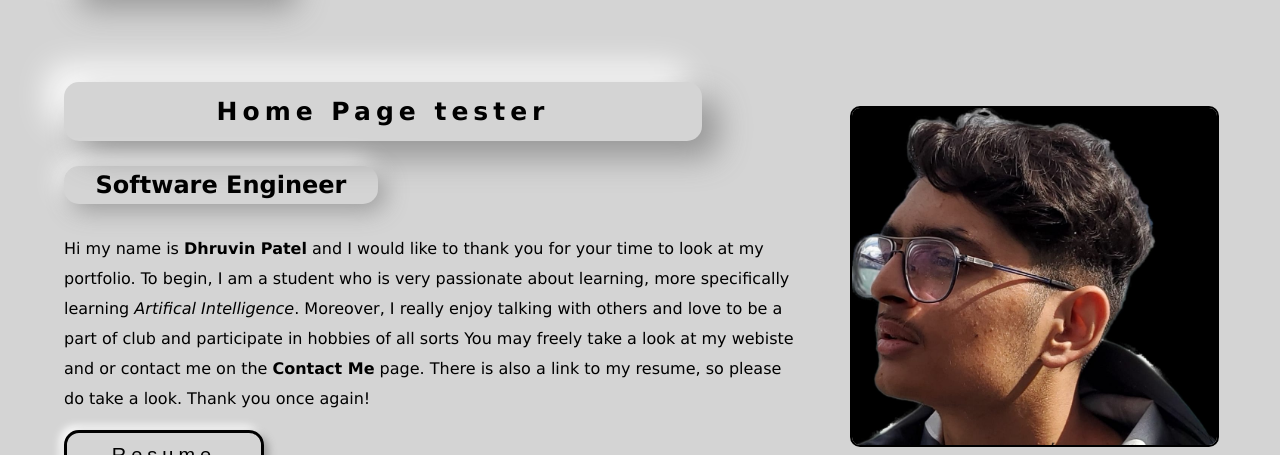
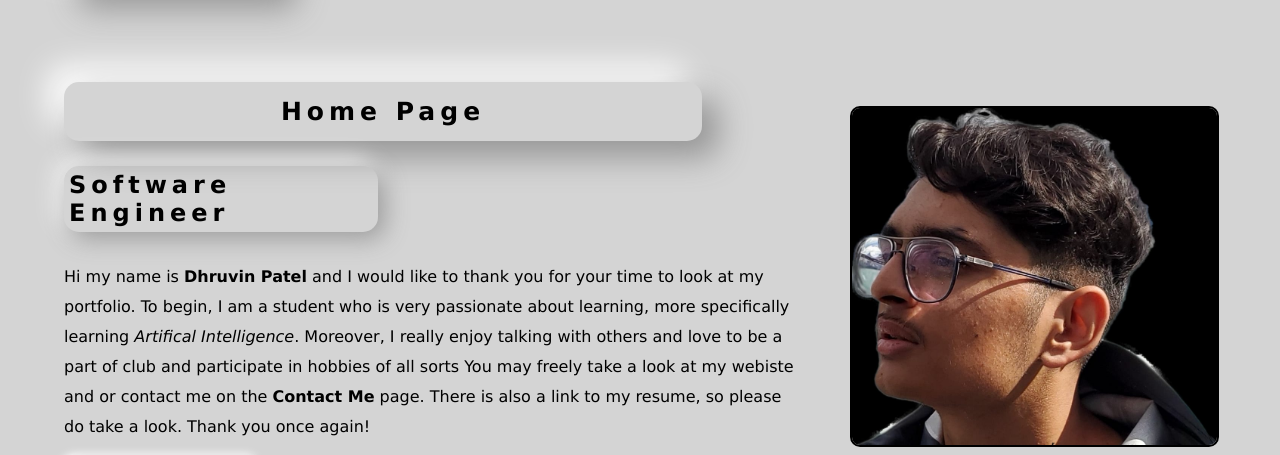
Before and after one commit to pdhruvin25/Dhruvin_Patel, a plain HTML site: page index.html in a window 1280 px wide. Shown: the part 131-586 px from the top of the page. Drawn offline with Linux system fonts and the light colour scheme.

Commit message:
Uploaded V2

```diff
--- a/index.html
+++ b/index.html
@@ -18,7 +18,7 @@
     </nav>
     <div>
         <img class = "pic" src="profile_pic.jpeg">
-        <h3>Home Page tester</h3>
+        <h3>Home Page</h3>
         <h2 class = "soft">Software Engineer</h2>
         <p>Hi my name is <strong>Dhruvin Patel</strong> and I would like to
         thank you for your time to look at my portfolio. To begin, I am a student
--- a/main.css
+++ b/main.css
@@ -286,7 +286,7 @@ nav ul li a{
     /* gap: 25px; */
     justify-content: center;
     display: flex;
-
+   letter-spacing: 5px;
     box-shadow: 6px 6px 24px #959595, -6px -6px 24px#fefefe;
     border-radius:15px;
     width: 25%;
```
